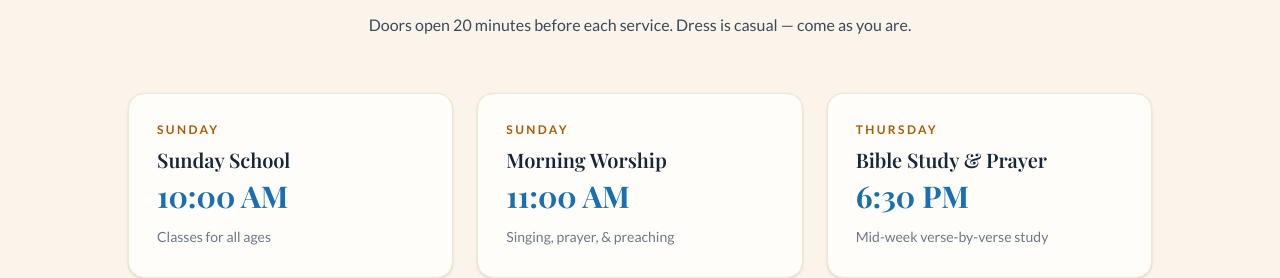
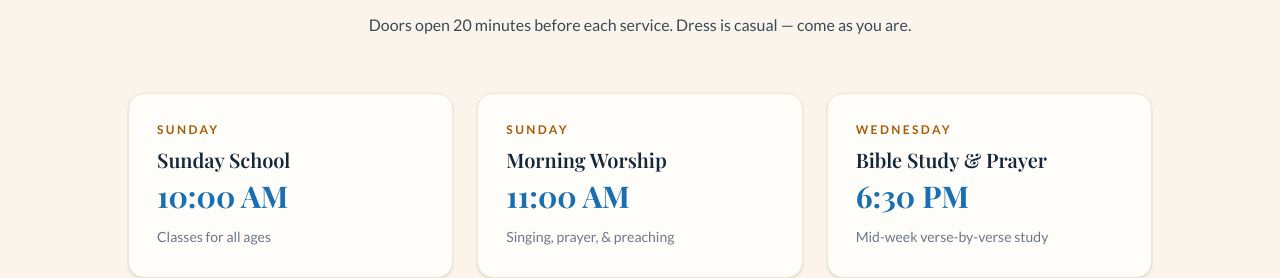
Before and after one commit to edesent/newhorizonbaptist, a Next.js app: page / in a window 1280 px wide. Shown: the part 2390-2668 px from the top of the page. Built offline with nearby package versions, Linux system fonts and the light colour scheme; a web font is replaced by a local one.

Commit message:
Moved mid-week Bible study & prayer service from Thursday to Wednesday

```diff
--- a/src/components/ServiceTimes.tsx
+++ b/src/components/ServiceTimes.tsx
@@ -15,7 +15,7 @@ const services = [
     detail: "Singing, prayer, & preaching",
   },
   {
-    day: "Thursday",
+    day: "Wednesday",
     title: "Bible Study & Prayer",
     time: "6:30 PM",
     detail: "Mid-week verse-by-verse study",
```
